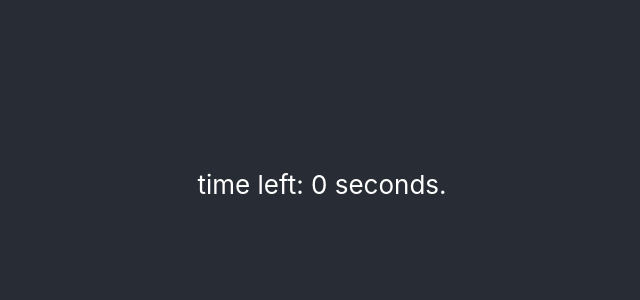
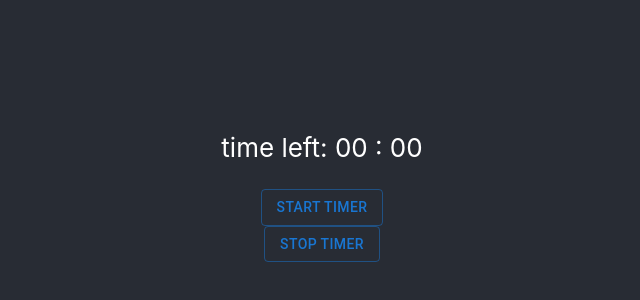
Before and after one commit to finnlestrange/pomodoro, a React (Create React App) app: page / in a window 1280 px wide. Shown: the part 216-516 px from the top of the page, without its empty margins (318-958 px from the left). Built offline with nearby package versions, Linux system fonts and the light colour scheme.

Commit message:
updated code

```diff
--- a/src/components/Timer.js
+++ b/src/components/Timer.js
@@ -1,11 +1,10 @@
 // Test Timer functionality with a web worker
 
-import React, {useEffect, useState, useReducer} from "react";
+import React, {useEffect, useRef, useState} from "react";
 
-import worker_script from "../worker/timer.worker";
 
 // MUI Components
-import {Button, CircularProgress} from "@mui/material";
+import {Button} from "@mui/material";
 import {CircularProgressbar} from 'react-circular-progressbar';
 import 'react-circular-progressbar/dist/styles.css';
 
@@ -13,35 +12,72 @@ import 'react-circular-progressbar/dist/styles.css';
 import bell from '../audio/bell.mp3';
 import buttonPress from '../audio/button-press.mp3'; // https://github.com/tplai/kbsim/blob/master/src/assets/audio/turquoise/press/GENERIC_R0.mp3
 
+// Web worker imports
+import worker_script from "../worker/timer.worker";
+
+// this needs to be outside the main component function otherwise a new worker is made each time the component re-renders
+let worker = new Worker(worker_script);
 
 const Timer = () => {
 
-    const[start, setStart] = useState(null);
-    const[end, setEnd] = useState(null);
-    const[timeLeft, setTimeLeft] = useState(0);
+    const [workTime, setWorkTime] = useState(1);
+    const [breakTime, setBreakTime] = useState(25);
+    const [start, setStart] = useState(null);
+    const [end, setEnd] = useState(0);
+    const [timeLeft, setTimeLeft] = useState(0);
+    const [running, setRunning] = useState(false);
 
-    let worker = new Worker(worker_script);
+    // State for formatting and display
+    const [minutes, setMinutes] = useState(0);
+    const [seconds, setSeconds] = useState(0);
 
+    const min = minutes <= 9 ? `0${minutes.toFixed(0)}` : minutes.toFixed(0);
+    const sec = seconds <= 9 ? `0${seconds.toFixed(0)}` : seconds.toFixed(0);
+
+
+    // Worker functions
     worker.onmessage = (e) => {
+        console.log(e.data);
         setTimeLeft(e.data);
-        console.log("Time left is: " + e.data + " seconds.")
-    };
+        if (e.data < 0) {
+            setSeconds(0);
+            setMinutes(0);
+            document.title = "[Work] Completed";
+            return;
+        }
 
-    useEffect(() => {
-        let s = new Date().getTime();
-        let e = s + (1 * 60 * 1000);
-        setStart(s);
+        // https://stackoverflow.com/questions/21294302/converting-milliseconds-to-minutes-and-seconds-with-javascript
+        let a = Math.floor(e.data / 60000);
+        let b = ((e.data % 60000) / 1000);
+        setMinutes(a);
+        setSeconds(b);
+
+        a = a <= 9 ? `0${a.toFixed(0)}` : a.toFixed(0);
+        b = b <= 9 ? `0${b.toFixed(0)}` : b.toFixed(0);
+
+        // Sets the webpage title to the current time left on the clock
+        document.title = "[Work] " + a + ":" + b +" left";
+    }
+
+    const startTimer = () => {
+        const now = new Date().getTime();
+        const e = now + (workTime * 60000);
         setEnd(e);
-        worker.postMessage([s, e]);
-    }, [])
+        worker.postMessage(e);
+    }
 
-    useEffect(() => {
+    const stopTimer = () => {
+    }
 
-    })
+    const resetTimer = () => {
+
+    }
 
     return (
         <>
-            <p>time left: {timeLeft} seconds.</p>
+            <p>time left: {min} : {sec}</p>
+            <Button variant={"outlined"} onClick={startTimer}>Start Timer</Button>
+            <Button variant={"outlined"} onClick={stopTimer}>Stop Timer</Button>
         </>
     );
 }
--- a/src/worker/timer.worker.js
+++ b/src/worker/timer.worker.js
@@ -3,12 +3,21 @@
 const workerCode = () => {
     // eslint-disable-next-line no-restricted-globals
     self.onmessage = (message) => {
-        let end = message.data[1];
-        setInterval(() => {
+
+
+        let end = message.data;
+        let interval = setInterval(() => {
             let now = new Date().getTime();
             let diff = end - now;
-            postMessage(diff.toFixed(0));
+
+            if (diff > -1000) {
+                postMessage(diff.toFixed(0));
+            } else {
+                clearInterval(interval);
+            }
+
         }, 1000);
+
     }
 };
 
```
